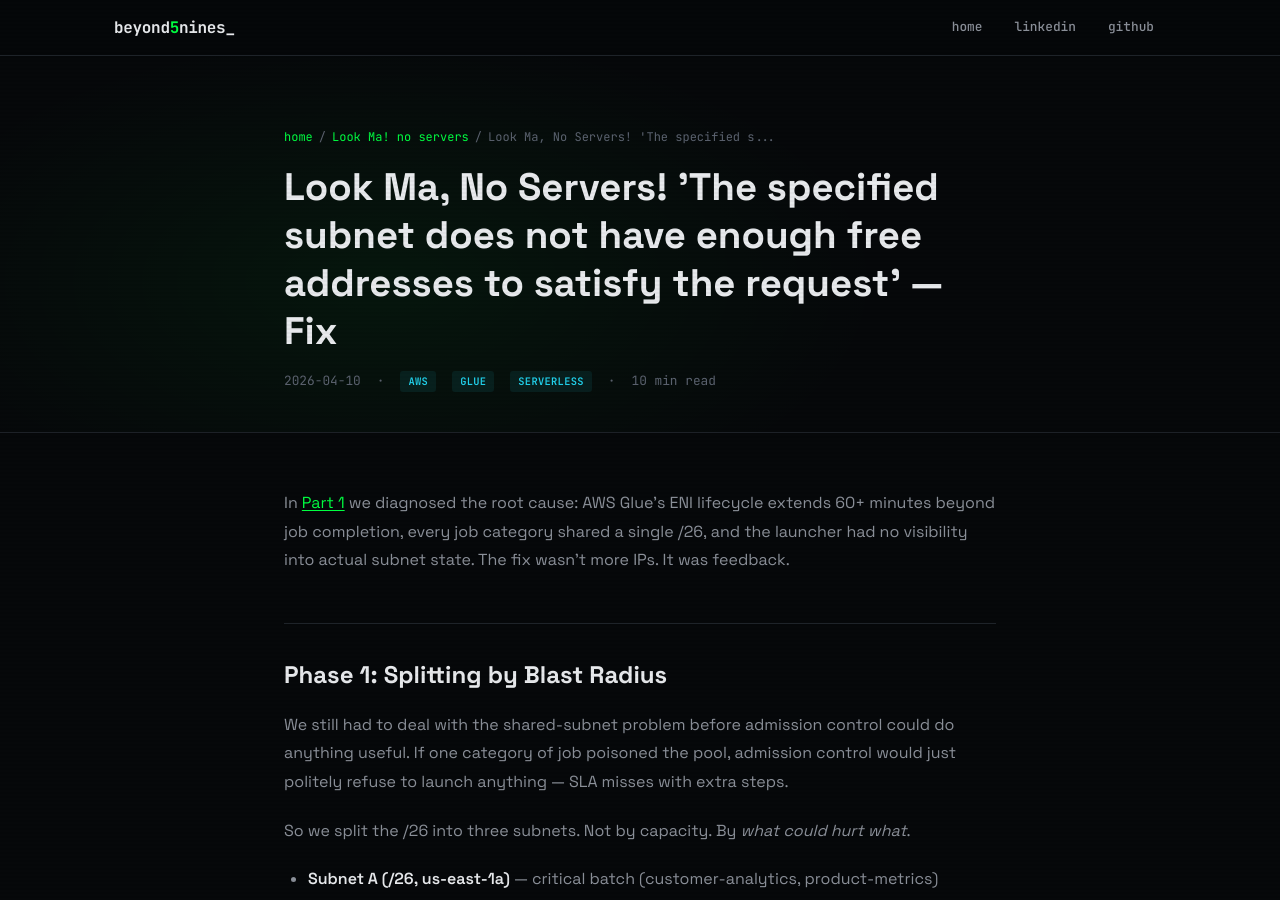
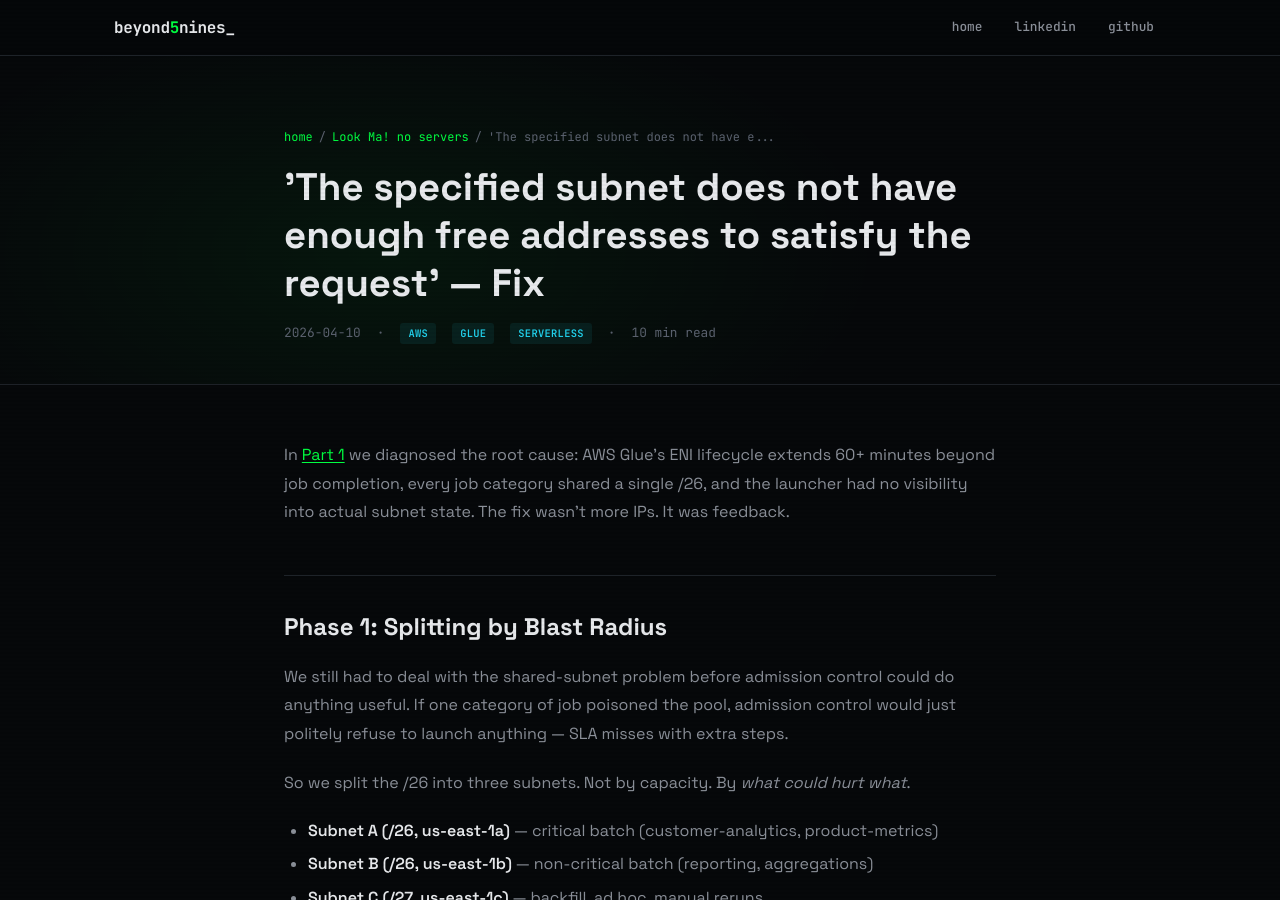
Before and after one commit to beyond5nines/beyond5nines.github.io, a Jekyll site: the page built from _articles/look-ma-no-servers-02.md, in a window 1280 px wide and 900 px high. Built offline with Jekyll 4.4.1, drawn with Linux system fonts in a browser that asks for light colours.

Commit message:
Update look-ma-no-servers-02.md

```diff
--- a/_articles/look-ma-no-servers-02.md
+++ b/_articles/look-ma-no-servers-02.md
@@ -1,6 +1,6 @@
 ---
 layout: post
-title: "Look Ma, No Servers! 'The specified subnet does not have enough free addresses to satisfy the request' — Fix"
+title: "'The specified subnet does not have enough free addresses to satisfy the request' — Fix"
 date: 2026-04-10 12:00:00 -0000
 categories: aws glue serverless
 series: Look Ma! no servers
```
